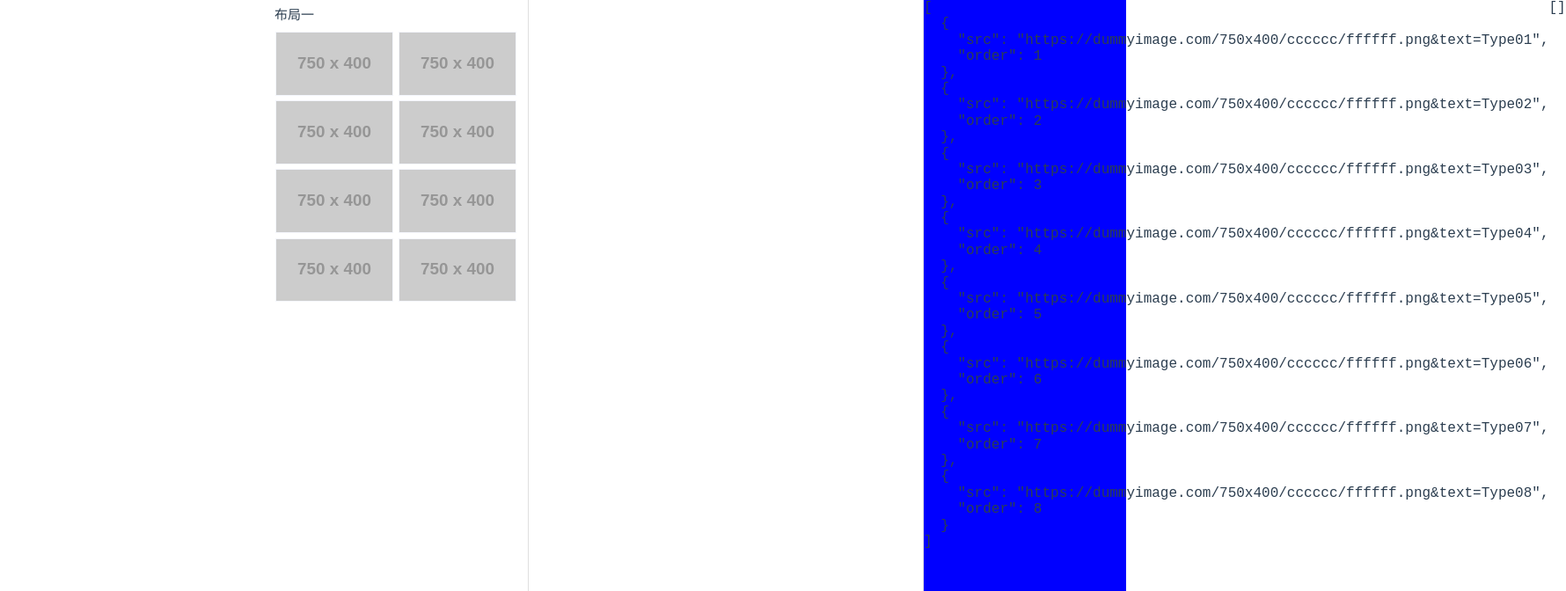
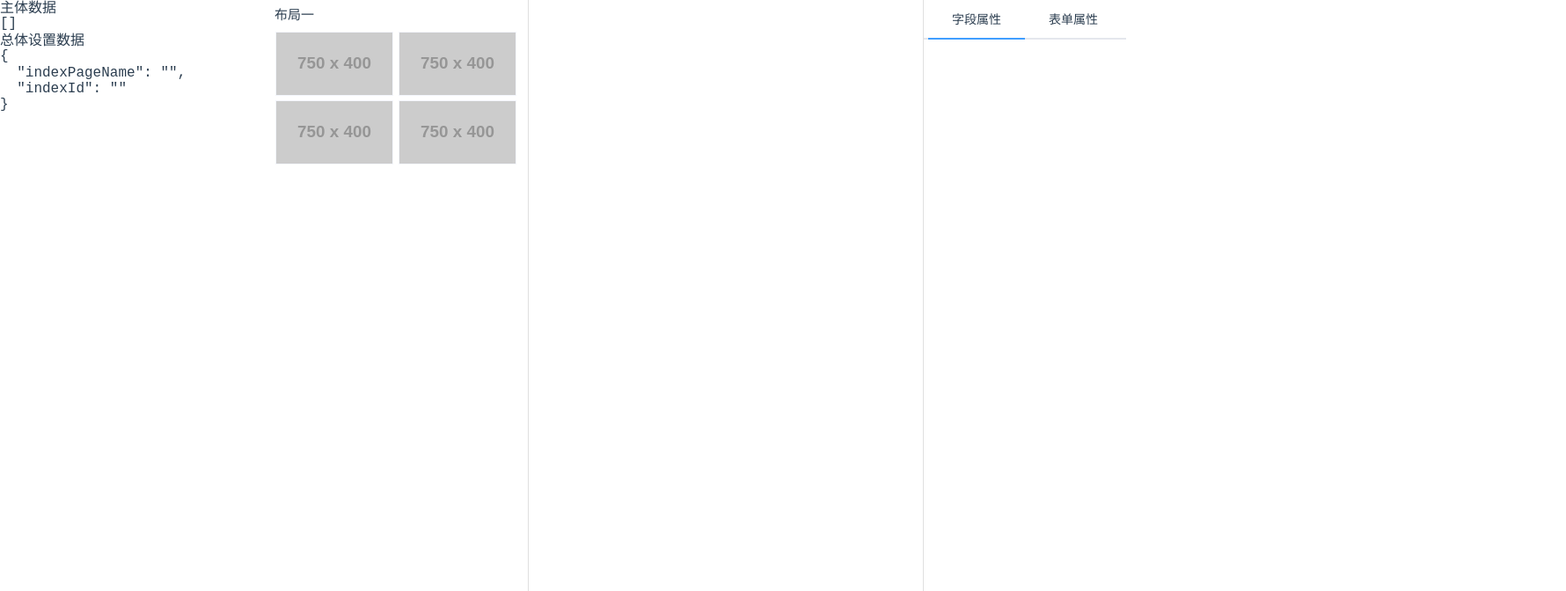
Before and after one commit to EditYJ/test_vue_draggbale, a Vue app: page / in a window 1280 px wide. Shown: the top 672 px of the page at 88% size, 1780 px wide, since content can reach past the window. Built offline with nearby package versions, Linux system fonts and the light colour scheme.

Commit message:
初始demo完成 效果不错😁😁😁

```diff
--- a/src/components/Container.vue
+++ b/src/components/Container.vue
@@ -1,76 +1,197 @@
 <template>
   <el-container style="height:100%;">
-    <el-aside></el-aside>
+    <el-aside>
+      <p>主体数据</p>
+      <pre>{{centerDataListString}}</pre>
+      <p>总体设置数据</p>
+      <pre>{{generalSettingsDataString}}</pre>
+    </el-aside>
+
     <!-- 左侧内容 -->
     <el-aside class="left-container">
       <div class="widget-group-title">布局一</div>
       <draggable
         class="list-group"
         tag="ul"
-        :list="list"
+        :list="leftWeidgetList"
         v-bind="leftDragOptions"
         :move="onMove"
         @start="isDragging=true"
         @end="isDragging=false"
       >
         <transition-group type="transition" :name="'flip-list'">
-          <li v-for="element in list" :key="element.order">
-            <img width="100%" :src="element.src" alt="占位图" srcset />
+          <li v-for="(element,index) in leftWeidgetList" :key="index">
+            <img width="100%" :src="element.imgSrc" alt="占位图" srcset />
           </li>
         </transition-group>
       </draggable>
     </el-aside>
+
     <!-- 主体内容 -->
     <el-aside style="width:450px" class="center-container">
-      <draggable element="span" v-model="list2" v-bind="mainDragOptions" :move="onMove">
+      <draggable
+        element="span"
+        v-model="centerDataList"
+        v-bind="mainDragOptions"
+        :move="onMove"
+        @add="handleWidgetAdd"
+      >
         <transition-group name="no" class="list-group" tag="ul">
-          <li class="list-group-item" v-for="element in list2" :key="element.order">
-            <img width="100%" :src="element.src" alt="占位图" srcset />
+          <li
+            class="list-group-item"
+            v-for="(element,index) in centerDataList"
+            :class="{active: selectWidget.key == element.key}"
+            :style="`margin-top: ${element.options.marginTop}px;margin-bottom: ${element.options.marginBottom}px;`"
+            :key="element.key"
+            @click="handleSelectWidget(index)"
+          >
+            <img width="100%" :src="element.imgSrc" alt="占位图" srcset />
+            <el-button
+              title="删除"
+              @click.stop="handleWidgetDelete(index)"
+              class="widget-action-delete"
+              v-if="selectWidget.key == element.key"
+              circle
+              plain
+              type="danger"
+            >
+              <icon name="regular/trash-alt" style="width: 12px;height: 12px;"></icon>
+            </el-button>
+            <el-button
+              title="复制"
+              @click.stop="handleWidgetClone(index)"
+              class="widget-action-clone"
+              v-if="selectWidget.key == element.key"
+              circle
+              plain
+              type="primary"
+            >
+              <icon name="regular/clone" style="width: 12px;height: 12px;"></icon>
+            </el-button>
           </li>
         </transition-group>
       </draggable>
     </el-aside>
-    <el-container style="background:blue">
-      <pre>{{listString}}</pre>
-      <pre>{{list2String}}</pre>
+
+    <!-- 设置部分 -->
+    <el-container class="right-container">
+      <el-header height="45px">
+        <div
+          class="config-tab"
+          :class="{active: configTab=='only'}"
+          @click="handleConfigSelect('only')"
+        >字段属性</div>
+        <div
+          class="config-tab"
+          :class="{active: configTab=='all'}"
+          @click="handleConfigSelect('all')"
+        >表单属性</div>
+      </el-header>
+      <el-main>
+        <widget-config v-show="configTab=='only'" :data="selectWidget"></widget-config>
+        <general-settings v-show="configTab=='all'" :data="generalSettingsData"></general-settings>
+      </el-main>
     </el-container>
   </el-container>
 </template>
 
 <script>
 import draggable from "vuedraggable";
-const images = [
-  "https://dummyimage.com/750x400/cccccc/ffffff.png&text=Type01",
-  "https://dummyimage.com/750x400/cccccc/ffffff.png&text=Type02",
-  "https://dummyimage.com/750x400/cccccc/ffffff.png&text=Type03",
-  "https://dummyimage.com/750x400/cccccc/ffffff.png&text=Type04",
-  "https://dummyimage.com/750x400/cccccc/ffffff.png&text=Type05",
-  "https://dummyimage.com/750x400/cccccc/ffffff.png&text=Type06",
-  "https://dummyimage.com/750x400/cccccc/ffffff.png&text=Type07",
-  "https://dummyimage.com/750x400/cccccc/ffffff.png&text=Type08"
-];
+import WidgetConfig from "./WidgetConfig";
+import GeneralSettings from "./GeneralSettings";
+
+// 生成唯一Key
+function makeKey() {
+  return Date.parse(new Date()) + "_" + Math.ceil(Math.random() * 99999);
+}
 export default {
   name: "hello",
   components: {
-    draggable
+    draggable,
+    WidgetConfig,
+    GeneralSettings
   },
   data() {
     return {
-      list: images.map((src, index) => {
-        return { src, order: index + 1 };
-      }),
-      list2: [],
-      editable: true,
+      leftWeidgetList: [
+        {
+          type: "type01",
+          imgSrc:
+            "https://dummyimage.com/750x400/cccccc/ffffff.png&text=Type01",
+          options: {
+            marginTop: 0,
+            marginBottom: 0,
+            anythingElse: {}
+          }
+        },
+        {
+          type: "type02",
+          imgSrc:
+            "https://dummyimage.com/750x400/cccccc/ffffff.png&text=Type02",
+          options: {
+            marginTop: 0,
+            marginBottom: 0,
+            anythingElse: {}
+          }
+        },
+        {
+          type: "type03",
+          imgSrc:
+            "https://dummyimage.com/750x400/cccccc/ffffff.png&text=Type03",
+          options: {
+            marginTop: 0,
+            marginBottom: 0,
+            anythingElse: {}
+          }
+        },
+        {
+          type: "type04",
+          imgSrc:
+            "https://dummyimage.com/750x400/cccccc/ffffff.png&text=Type04",
+          options: {
+            marginTop: 0,
+            marginBottom: 0,
+            anythingElse: {}
+          }
+        }
+      ],
+      // 总体设置
+      generalSettingsData: {
+        indexPageName: "",
+        indexId: ""
+      },
+      centerDataList: [],
+      configTab: "only",
       isDragging: false,
-      delayedDragging: false
+      delayedDragging: false,
+      selectWidget: ""
     };
   },
   methods: {
-    orderList() {
-      this.list = this.list.sort((one, two) => {
-        return one.order - two.order;
+    // 处理组件添加到主容器事件
+    handleWidgetAdd(event) {
+      console.info("添加事件数据", event);
+      const key = makeKey();
+      const newIndex = event.newIndex;
+      //为拖拽到容器的元素添加唯一 key
+      this.$set(this.centerDataList, newIndex, {
+        ...this.centerDataList[newIndex],
+        options: {
+          ...this.centerDataList[newIndex].options
+        },
+        key,
+        model: this.centerDataList[newIndex].type + "_" + key
       });
+      // 指定当前选择为新加入的组件
+      this.selectWidget = this.centerDataList[newIndex];
     },
+
+    //处理选中事件
+    handleSelectWidget(index) {
+      console.log("选中第" + index + "个");
+      this.selectWidget = this.centerDataList[index];
+    },
+
     onMove({ relatedContext, draggedContext }) {
       console.log(relatedContext, draggedContext);
       const relatedElement = relatedContext.element;
@@ -78,6 +199,44 @@ export default {
       return (
         (!relatedElement || !relatedElement.fixed) && !draggedElement.fixed
       );
+    },
+
+    // 删除选中组件
+    handleWidgetDelete(index) {
+      console.info("删除: ", index);
+      // 如果删除的是最后一个组件(自动选择删除组件的上一个)
+      if (this.centerDataList.length - 1 === index) {
+        // 如果只有一个组件
+        if (index === 0) {
+          this.selectWidget = {};
+        } else {
+          this.selectWidget = this.centerDataList[index - 1];
+        }
+      } else {
+        // 自动选择删除组件的下一个
+        this.selectWidget = this.centerDataList[index + 1];
+      }
+      // this.$nextTick(() => {
+      this.centerDataList.splice(index, 1);
+      // });
+    },
+
+    // 复制选中组件(包含内容) 并在粘贴在下方
+    handleWidgetClone(index) {
+      console.info("复制: ", index);
+      // 复制后仅有key变了
+      let cloneData = {
+        ...this.centerDataList[index],
+        options: { ...this.centerDataList[index].options },
+        key: makeKey()
+      };
+      this.centerDataList.splice(index + 1, 0, cloneData);
+      this.selectWidget = this.centerDataList[index + 1];
+    },
+
+    // 切换配置页面
+    handleConfigSelect(value) {
+      this.configTab = value;
     }
   },
   computed: {
@@ -85,8 +244,7 @@ export default {
       return {
         animation: 200, // number 单位：ms，定义排序动画的时间；
         group: { name: "description", pull: "clone", put: false },
-        sort: true,
-        disabled: !this.editable, // 为true时sortable对象不能拖放排序等功能，为false时为可以进行排序，
+        sort: false,
         ghostClass: "ghost" // 此配置项就是来给这个影子单元添加一个class，
       };
     },
@@ -94,15 +252,17 @@ export default {
       return {
         animation: 200, // number 单位：ms，定义排序动画的时间；
         group: { name: "description", pull: "clone", put: true },
-        disabled: !this.editable, // 为true时sortable对象不能拖放排序等功能，为false时为可以进行排序，
         ghostClass: "ghost" // 此配置项就是来给这个影子单元添加一个class，
       };
     },
     listString() {
-      return JSON.stringify(this.list, null, 2);
+      return JSON.stringify(this.leftWeidgetList, null, 2);
     },
-    list2String() {
-      return JSON.stringify(this.list2, null, 2);
+    centerDataListString() {
+      return JSON.stringify(this.centerDataList, null, 2);
+    },
+    generalSettingsDataString() {
+      return JSON.stringify(this.generalSettingsData, null, 2);
     }
   },
   watch: {
--- /dev/null
+++ b/src/components/GeneralSettings.vue
@@ -0,0 +1,18 @@
+<template>
+  <div class="form-config-container">
+    <el-form label-position="left">
+      <el-form-item label="主页名称">
+        <el-input v-model="data.indexPageName"></el-input>
+      </el-form-item>
+      <el-form-item label="排序">
+        <el-input v-model="data.indexId"></el-input>
+      </el-form-item>
+    </el-form>
+  </div>
+</template>
+
+<script>
+export default {
+  props: ["data"]
+};
+</script>
--- /dev/null
+++ b/src/components/WidgetConfig.vue
@@ -0,0 +1,35 @@
+<template>
+  <div v-if="show">
+    <el-form label-position="left">
+      <h3 style="margin-bottom: 10px">组件类型：{{ data.type }}</h3>
+      <div>
+        <span>设置上边距</span>
+        <el-slider v-model="data.options.marginTop" show-input></el-slider>
+      </div>
+      <div>
+        <span>设置下边距</span>
+        <el-slider v-model="data.options.marginBottom" show-input></el-slider>
+      </div>
+    </el-form>
+  </div>
+</template>
+
+<script>
+export default {
+  props: ["data"],
+  data() {
+    return {};
+  },
+  computed: {
+    show() {
+      if (this.data && Object.keys(this.data).length > 0) {
+        return true;
+      }
+      return false;
+    }
+  }
+};
+</script>
+
+<style>
+</style>
--- a/src/style/index.scss
+++ b/src/style/index.scss
@@ -49,9 +49,27 @@ $primary-background-color: #ecf5ff;
     min-height: 50%;
     font-size: 0;
     li{
+      position: relative;
       border: 1px solid $primary-background-color;
       &:hover {
         border: 1px solid $primary-color;
+      }
+      &.active{
+        border: 1px solid $primary-color;
+        border-left: 5px solid $primary-color;
+      }
+      .widget-action-delete{
+        position: absolute;
+        right: 20px;
+        bottom: -18px;
+        z-index: 9;
+      }
+
+      .widget-action-clone{
+        position: absolute;
+        right: 70px;
+        bottom: -18px;
+        z-index: 9;
       }
     }
   }
@@ -68,3 +86,29 @@ $primary-background-color: #ecf5ff;
   /* WebKit */
   width: 0px;
 }
+
+// 右侧部分
+.right-container{
+  position: relative;
+
+  .el-header{
+    border-bottom: solid 2px #e4e7ed;
+    padding: 0 5px;
+  }
+
+  .config-tab{
+    height: 45px;
+    line-height: 45px;
+    display: inline-block;
+    width: 50%;
+    text-align: center;
+    font-size: 14px;
+    font-weight: 500;
+    position: relative;
+    cursor: pointer;
+
+    &.active{
+      border-bottom: solid 2px $primary-color;
+    }
+  }
+}
--- /dev/null
+++ b/vue.config.js
@@ -0,0 +1,6 @@
+module.exports = {
+    devServer: {
+        // 允许内网穿透
+        disableHostCheck: true,
+    }
+}
```
Also changed, not shown: src/components/CenterPhoneScreen.vue (deleted, +0 -64 lines).
